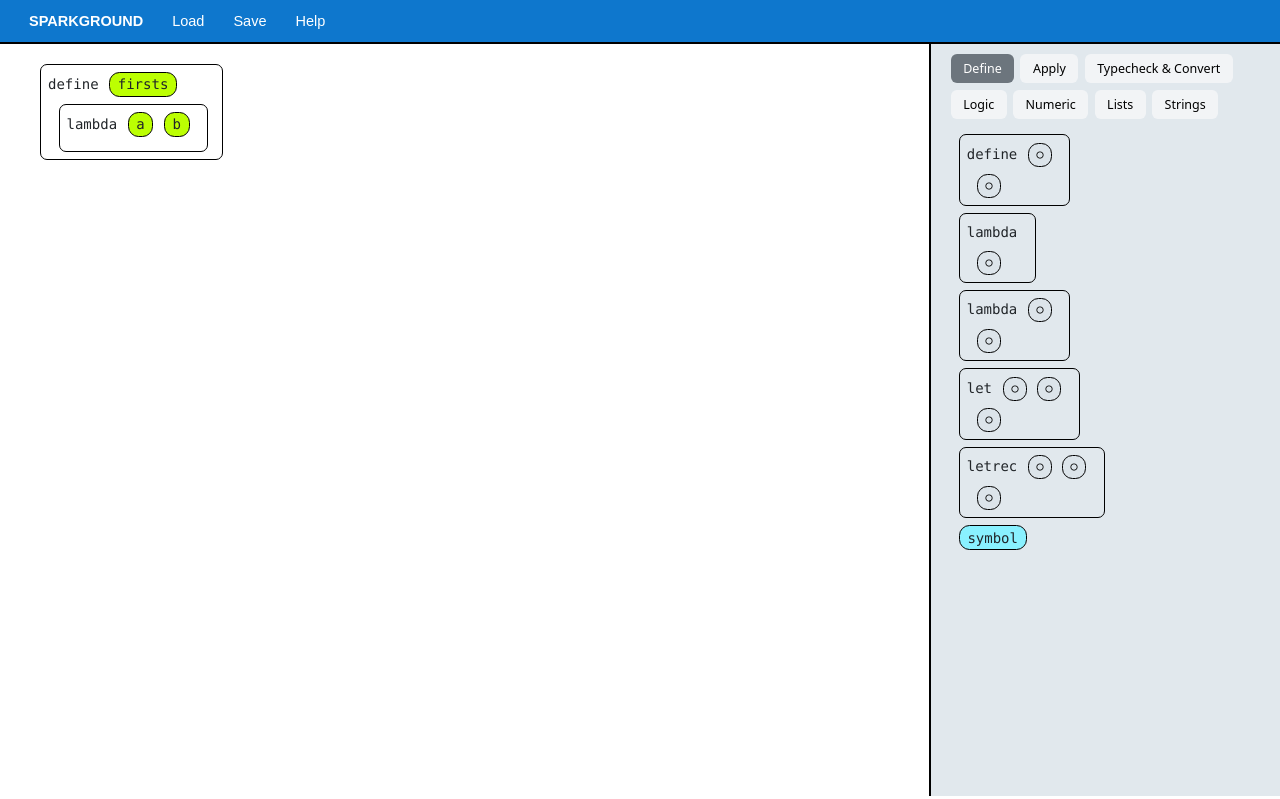
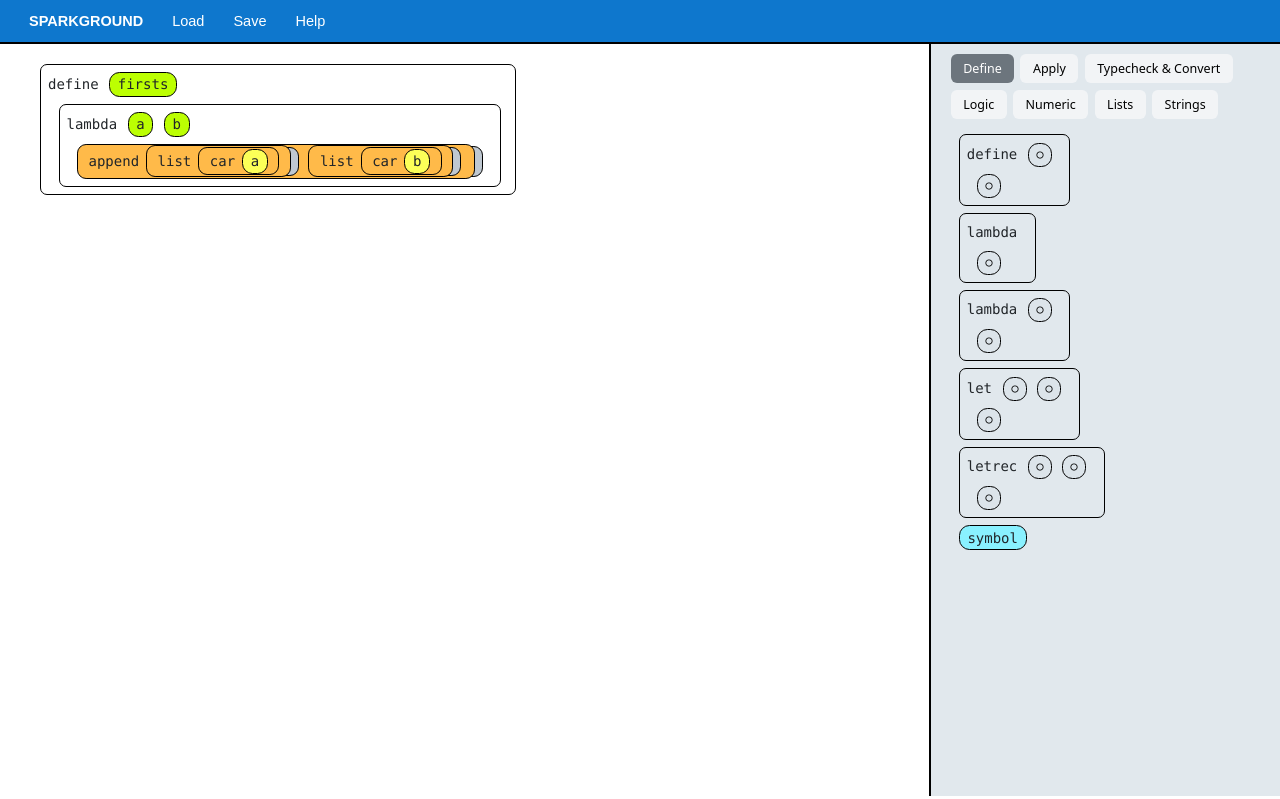
Before and after one commit to hamza-szd/functionalprogscratch, a React app: page / in a window 1280 px wide. Shown: the top 799 px of the page. Built offline with nearby package versions, Linux system fonts and the light colour scheme.

Commit message:
Display some function calls as infix

```diff
--- a/src/editor/blocks/Block.tsx
+++ b/src/editor/blocks/Block.tsx
@@ -67,6 +67,7 @@ type Horizontal = {
   binding?: Binding<Value>;
   calledIsVar?: boolean;
   definesSymbol?: boolean;
+  argCount?: number;
 };
 type HorizontalApply = {
   type: "happly";
@@ -426,11 +427,13 @@ export default function Block({
       }
 
       case "h": {
-        const { id, definesSymbol } = data;
+        const { id, binding, definesSymbol, argCount } = data;
+
+        const renderAsInfix = binding?.attributes?.infix && (argCount ?? 0) > 1;
 
         return (
           <>
-            {!definesSymbol && <div className="block-h-label">{id}</div>}
+            {!definesSymbol && !renderAsInfix && <div className="block-h-label">{id}</div>}
 
             {children}
           </>
--- a/src/editor/library/environments.ts
+++ b/src/editor/library/environments.ts
@@ -25,6 +25,8 @@ export type BindingAttributes = {
 
   headingArgCount?: number;
   bodyArgHints?: string[];
+
+  infix?: boolean;
 };
 
 export type Environment = Record<string, Binding<Value>>;
@@ -459,6 +461,7 @@ export const SchemeReportEnvironment: Environment = makeEnv([
       doc: "Adds `numbers`. If given no numbers, the result is 0.",
       argTypes: [{ tag: "Number" }],
       retType: { tag: "Number" },
+      infix: true,
     },
   },
   {
@@ -487,6 +490,7 @@ export const SchemeReportEnvironment: Environment = makeEnv([
       minArgCount: 1,
       argTypes: [{ tag: "Number" }],
       retType: { tag: "Number" },
+      infix: true,
     },
   },
   {
@@ -512,6 +516,7 @@ export const SchemeReportEnvironment: Environment = makeEnv([
       doc: "Multiplies `numbers`. If given no numbers, the result is 1.",
       argTypes: [{ tag: "Number" }],
       retType: { tag: "Number" },
+      infix: true,
     },
   },
   {
@@ -545,6 +550,7 @@ export const SchemeReportEnvironment: Environment = makeEnv([
       minArgCount: 1,
       argTypes: [{ tag: "Number" }],
       retType: { tag: "Number" },
+      infix: true,
     },
   },
   {
--- a/src/editor/trees/render.tsx
+++ b/src/editor/trees/render.tsx
@@ -287,7 +287,21 @@ export class Renderer {
         );
       }
 
+      if (calledAttributes?.infix) {
+        const argCount = renderedArgs.length;
+        for (let i = 0; i < argCount - 1; i++) {
+          renderedArgs.splice(2 * i + 1, 0, <div className="block-h-label">{called.id}</div>);
+        }
+      }
+
       return this.#block(
+        {
+          type: "h",
+          id: called.id,
+          binding: calledBinding,
+          calledIsVar: true,
+          argCount: args.length,
+        },
         renderedArgs,
         { binding: this.environment[called.id] }
       );
```
